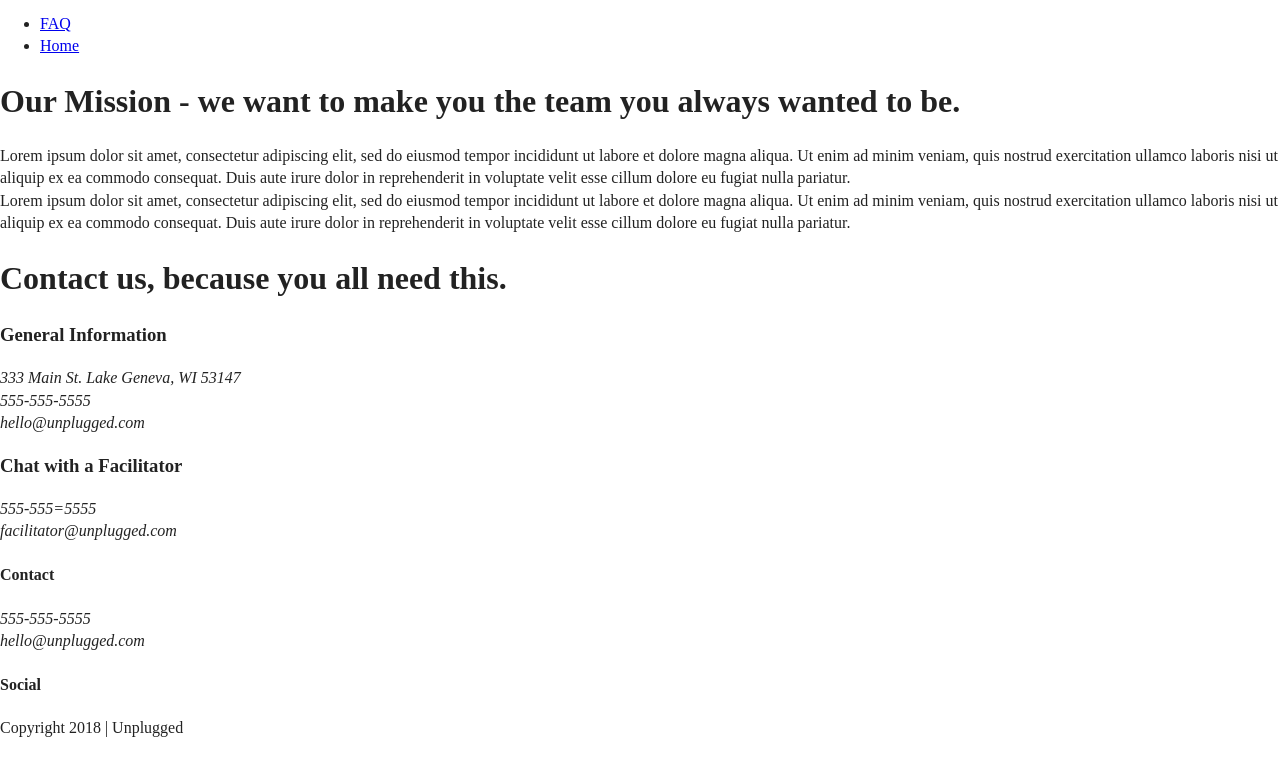
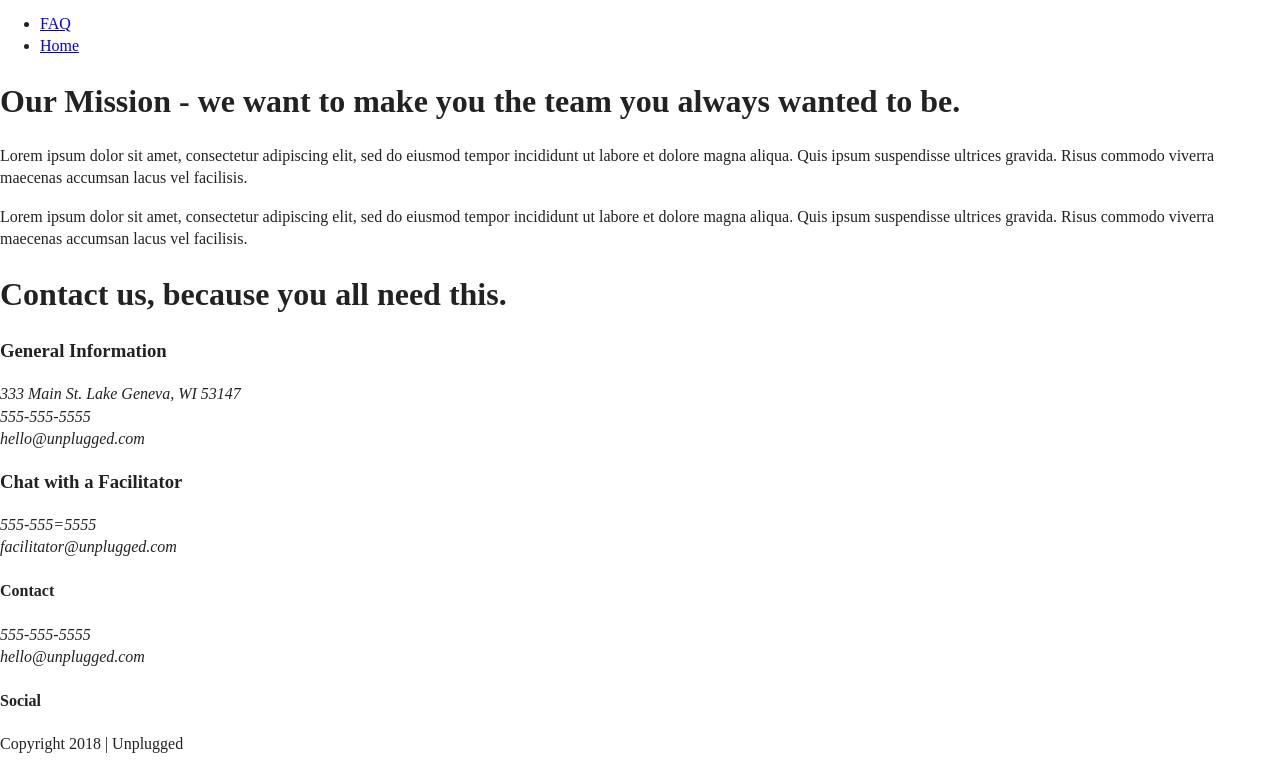
Before and after one commit to bristaro/boilerplate-website, a website: page about/index.html in a window 1280 px wide. Shown: the part 27-800 px from the top of the page. Drawn offline with Linux system fonts and the light colour scheme.

Commit message:
update with corrections from class solution code

```diff
--- a/about/index.html
+++ b/about/index.html
@@ -3,7 +3,7 @@
 
 <head>
   <meta charset="utf-8">
-  <title>Unplugged Retreat</title>
+  <title>Unplugged Retreat | About</title>
   <meta name="description" content="">
   <meta name="viewport" content="width=device-width, initial-scale=1">
 
@@ -32,7 +32,7 @@
       <nav>
         <ul>
           <li><a href="faq/index.html" target="_blank" rel="noopener">FAQ</a></li>
-          <li><a href="boilerplate-website/index.html" target="_blank" rel="noopener">Home</a></li>
+          <li><a href="index.html" target="_blank" rel="noopener">Home</a></li>
         </ul>
       </nav>
     </div>
@@ -42,23 +42,29 @@
       <div class="content-wrapper">
           <div class="mission-content">
             <h1>Our Mission - we want to make you the team you always wanted to be.</h1>
-            <p>Lorem ipsum dolor sit amet, consectetur adipiscing elit, sed do eiusmod tempor incididunt ut labore et dolore magna aliqua. Ut enim ad minim veniam, quis nostrud exercitation ullamco laboris nisi ut aliquip ex ea commodo consequat. Duis aute irure dolor
-              in reprehenderit in voluptate velit esse cillum dolore eu fugiat nulla pariatur. <br> Lorem ipsum dolor sit amet, consectetur adipiscing elit, sed do eiusmod tempor incididunt ut labore et dolore magna aliqua. Ut enim ad minim veniam, quis nostrud exercitation ullamco laboris nisi ut aliquip ex ea commodo consequat. Duis aute irure dolor
-              in reprehenderit in voluptate velit esse cillum dolore eu fugiat nulla pariatur. </p>
+            <p>
+              Lorem ipsum dolor sit amet, consectetur adipiscing elit, sed do eiusmod tempor incididunt ut labore et dolore magna aliqua. Quis ipsum suspendisse ultrices gravida. Risus commodo viverra maecenas accumsan lacus vel facilisis.
+            </p>
+            <p>
+              Lorem ipsum dolor sit amet, consectetur adipiscing elit, sed do eiusmod tempor incididunt ut labore et dolore magna aliqua. Quis ipsum suspendisse ultrices gravida. Risus commodo viverra maecenas accumsan lacus vel facilisis.
+            </p>
           </div>
       </div> <!-- mission content wrapper ends -->
   </section>
   <section class="map">
     <div class="content-wrapper">
       <div class="map-content">
-        <figure></figure>
+        <figure>
+
+        </figure>
       </div>
     </div>
   </section>
   <section class="contact-info">
     <div class="content-wrapper">
+      <h1>Contact us, because you all need this.</h1>
       <div class="contact-content">
-        <h1>Contact us, because you all need this.</h1>
+
           <article>
             <div>
               <h3>General Information</h3>
```
